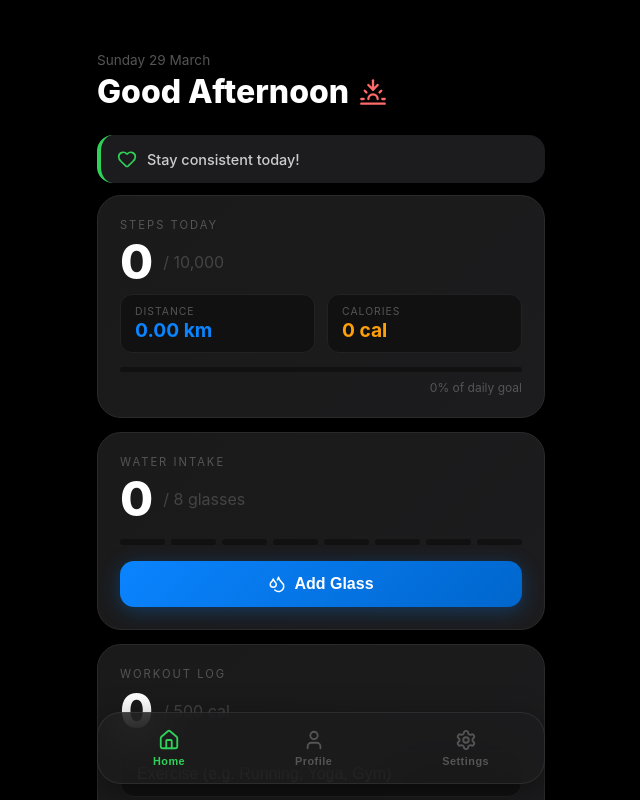
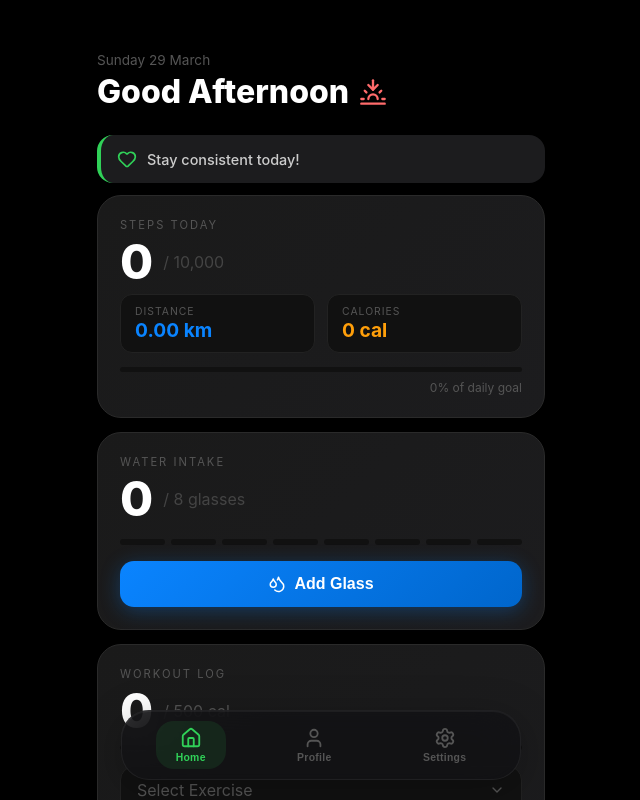
Before and after one commit to tusharbeckham/health-tracker-react, a React (Vite) app: page / in a window 1280 px wide. Shown: the top 800 px of the page, without its empty margins (319-959 px from the left). Built offline with nearby package versions, Linux system fonts and the light colour scheme.

Commit message:
light theme + better nav + 35 exercises + react-spring

```diff
--- a/package.json
+++ b/package.json
@@ -10,6 +10,7 @@
     "preview": "vite preview"
   },
   "dependencies": {
+    "@react-spring/web": "^10.0.3",
     "framer-motion": "^12.38.0",
     "lucide-react": "^1.7.0",
     "react": "^19.2.4",
--- a/src/App.css
+++ b/src/App.css
@@ -12,15 +12,25 @@ body.theme-dark {
     --border: #2a2a2a;
     --text: #ffffff;
     --muted: #555555;
+    --card: linear-gradient(135deg, #1a1a1a, #1c1c1e);
+    --input-bg: #111;
+    --input-border: #222;
+    --nav-bg: rgba(18, 18, 20, 0.85);
+    --nav-border: rgba(255, 255, 255, 0.06);
 }
 
-body.theme-grey {
-    --bg: #1a1a1a;
-    --surface: #2a2a2a;
-    --surface2: #222222;
-    --border: #3a3a3a;
-    --text: #f0f0f0;
-    --muted: #888888;
+body.theme-light {
+    --bg: #f2f2f7;
+    --surface: #ffffff;
+    --surface2: #f2f2f7;
+    --border: #e5e5ea;
+    --text: #000000;
+    --muted: #8e8e93;
+    --card: linear-gradient(135deg, #ffffff, #f9f9f9);
+    --input-bg: #f2f2f7;
+    --input-border: #e5e5ea;
+    --nav-bg: rgba(255, 255, 255, 0.85);
+    --nav-border: rgba(0, 0, 0, 0.08);
 }
 
 body {
@@ -30,6 +40,7 @@ body {
     max-width: 480px;
     margin: 0 auto;
     min-height: 100vh;
+    transition: background 0.3s ease;
 }
 
 /* Animations */
@@ -73,67 +84,76 @@ body {
     opacity: 0;
 }
 
-/* Page */
 .page {
-    padding: 52px 16px 110px;
+    padding: 52px 16px 120px;
 }
 
-/* iOS Floating Bottom Nav */
+/* iOS Floating Nav */
 nav {
     position: fixed;
-    bottom: 16px;
+    bottom: 20px;
     left: 50%;
     transform: translateX(-50%);
-    width: calc(100% - 32px);
-    max-width: 448px;
-    background: rgba(28, 28, 30, 0.75);
-    backdrop-filter: blur(20px);
-    -webkit-backdrop-filter: blur(20px);
+    width: calc(100% - 48px);
+    max-width: 400px;
+    background: var(--nav-bg);
+    backdrop-filter: blur(24px);
+    -webkit-backdrop-filter: blur(24px);
     display: flex;
     justify-content: space-around;
-    padding: 12px 0 12px;
-    border-radius: 24px;
-    border: 1px solid rgba(255, 255, 255, 0.08);
+    align-items: center;
+    padding: 10px 8px 10px;
+    border-radius: 28px;
+    border: 1px solid var(--nav-border);
     z-index: 100;
-    box-shadow: 0 8px 32px rgba(0, 0, 0, 0.4);
+    box-shadow:
+        0 8px 40px rgba(0, 0, 0, 0.25),
+        inset 0 1px 0 rgba(255, 255, 255, 0.05);
 }
 
 nav button {
     background: none;
     border: none;
-    color: #555;
-    font-size: 0.68rem;
+    color: var(--muted);
+    font-size: 0.65rem;
     font-weight: 600;
     display: flex;
     flex-direction: column;
     align-items: center;
-    gap: 4px;
+    gap: 3px;
     cursor: pointer;
-    padding: 4px 28px;
-    letter-spacing: 0.5px;
-    transition: color 0.2s;
+    padding: 6px 20px;
+    border-radius: 18px;
+    letter-spacing: 0.3px;
+    transition: all 0.2s ease;
 }
 
 nav button.active {
     color: #30d158;
+    background: rgba(48, 209, 88, 0.1);
 }
 
-/* Modal overlay */
+nav button:not(.active):hover {
+    color: var(--text);
+}
+
+/* Modal */
 .modal-overlay {
     position: fixed;
     inset: 0;
-    background: rgba(0, 0, 0, 0.7);
+    background: rgba(0, 0, 0, 0.6);
     z-index: 200;
     display: flex;
     align-items: flex-end;
     animation: fadeIn 0.2s ease;
+    backdrop-filter: blur(4px);
 }
 
 .modal-sheet {
-    background: #1c1c1e;
-    border-radius: 24px 24px 0 0;
-    padding: 24px 20px 40px;
+    background: var(--surface);
+    border-radius: 28px 28px 0 0;
+    padding: 28px 20px 48px;
     width: 100%;
     animation: slideUp 0.3s ease;
-    border-top: 1px solid #2a2a2a;
+    border-top: 1px solid var(--border);
 }
--- a/src/pages/WorkoutLog.jsx
+++ b/src/pages/WorkoutLog.jsx
@@ -1,39 +1,57 @@
 import { useState } from "react";
-import { Dumbbell, Flame, CheckCircle, Clock } from "lucide-react";
+import { useSpring, animated } from "@react-spring/web";
+import { Dumbbell, Flame, CheckCircle, Clock, ChevronDown } from "lucide-react";
 
-// MET values — accurate calorie calculation
-const exerciseMET = {
-  running: 9.8,
-  walking: 3.5,
-  cycling: 7.5,
-  swimming: 8.0,
-  "jump rope": 12.3,
-  yoga: 3.0,
-  gym: 5.0,
-  "weight training": 5.0,
-  hiit: 10.0,
-  football: 8.0,
-  basketball: 8.0,
-  cricket: 5.0,
-  badminton: 7.0,
-  dancing: 5.5,
-  "climbing stairs": 8.0,
-  default: 5.0,
-};
+const exerciseList = [
+  // Cardio
+  { name: "Running (8 km/h)", met: 8.3, category: "Cardio" },
+  { name: "Running (12 km/h)", met: 11.5, category: "Cardio" },
+  { name: "Walking (5 km/h)", met: 3.5, category: "Cardio" },
+  { name: "Brisk Walk", met: 4.5, category: "Cardio" },
+  { name: "Cycling (moderate)", met: 7.5, category: "Cardio" },
+  { name: "Cycling (fast)", met: 10.0, category: "Cardio" },
+  { name: "Jump Rope", met: 12.3, category: "Cardio" },
+  { name: "Swimming", met: 8.0, category: "Cardio" },
+  { name: "Rowing", met: 7.0, category: "Cardio" },
+  { name: "Stair Climbing", met: 8.0, category: "Cardio" },
+  { name: "Elliptical", met: 6.0, category: "Cardio" },
+  { name: "Treadmill", met: 8.0, category: "Cardio" },
+  // Strength
+  { name: "Weight Training", met: 5.0, category: "Strength" },
+  { name: "Powerlifting", met: 6.0, category: "Strength" },
+  { name: "Bodyweight (Push-ups etc)", met: 4.5, category: "Strength" },
+  { name: "Kettlebell", met: 8.0, category: "Strength" },
+  { name: "CrossFit", met: 10.0, category: "Strength" },
+  // HIIT
+  { name: "HIIT", met: 10.0, category: "HIIT" },
+  { name: "Tabata", met: 11.0, category: "HIIT" },
+  { name: "Circuit Training", met: 8.0, category: "HIIT" },
+  // Sports
+  { name: "Football", met: 8.0, category: "Sports" },
+  { name: "Basketball", met: 8.0, category: "Sports" },
+  { name: "Cricket", met: 5.0, category: "Sports" },
+  { name: "Badminton", met: 7.0, category: "Sports" },
+  { name: "Tennis", met: 8.0, category: "Sports" },
+  { name: "Volleyball", met: 6.0, category: "Sports" },
+  { name: "Table Tennis", met: 4.5, category: "Sports" },
+  // Mind-Body
+  { name: "Yoga", met: 3.0, category: "Mind-Body" },
+  { name: "Pilates", met: 3.5, category: "Mind-Body" },
+  { name: "Stretching", met: 2.5, category: "Mind-Body" },
+  { name: "Meditation", met: 1.5, category: "Mind-Body" },
+  // Other
+  { name: "Dancing", met: 5.5, category: "Other" },
+  { name: "Martial Arts", met: 10.0, category: "Other" },
+  { name: "Boxing", met: 9.0, category: "Other" },
+  { name: "Rock Climbing", met: 8.0, category: "Other" },
+  { name: "Hiking", met: 6.0, category: "Other" },
+  { name: "Zumba", met: 6.5, category: "Other" },
+];
 
 function getCalories(exerciseName, durationMins) {
   const weight = Number(localStorage.getItem("profile_weight")) || 70;
-  const name = exerciseName.toLowerCase();
-  let met = exerciseMET.default;
-
-  for (const key in exerciseMET) {
-    if (name.includes(key)) {
-      met = exerciseMET[key];
-      break;
-    }
-  }
-
-  // Formula: Calories = MET × weight(kg) × duration(hours)
+  const found = exerciseList.find((e) => e.name === exerciseName);
+  const met = found ? found.met : 5.0;
   return Math.round(met * weight * (durationMins / 60));
 }
 
@@ -46,13 +64,29 @@ function WorkoutLog() {
   );
   const [name, setName] = useState("");
   const [duration, setDuration] = useState("");
+  const [showDropdown, setShowDropdown] = useState(false);
+  const [selectedCategory, setSelectedCategory] = useState("All");
 
   const calGoal = Number(localStorage.getItem("goal_calories")) || 500;
   const isGoalDone = totalCal >= calGoal;
 
+  const categories = ["All", ...new Set(exerciseList.map((e) => e.category))];
+  const filteredExercises =
+    selectedCategory === "All"
+      ? exerciseList
+      : exerciseList.filter((e) => e.category === selectedCategory);
+
+  const previewCal =
+    name && duration ? getCalories(name, Number(duration)) : null;
+
+  const calBarWidth = useSpring({
+    width: `${Math.min((totalCal / calGoal) * 100, 100)}%`,
+    config: { tension: 120, friction: 20 },
+  });
+
   function addWorkout() {
     if (name === "") {
-      alert("Please enter exercise name!");
+      alert("Please select an exercise!");
       return;
     }
     if (Number(duration) < 1 || Number(duration) > 300) {
@@ -78,17 +112,17 @@ function WorkoutLog() {
   return (
     <div
       style={{
-        background: "linear-gradient(135deg, #1a1a1a, #1c1c1e)",
+        background: "var(--card)",
         borderRadius: "24px",
         padding: "22px",
         marginBottom: "14px",
-        border: "1px solid #2a2a2a",
+        border: "1px solid var(--border)",
       }}
     >
       <p
         style={{
           fontSize: "0.7rem",
-          color: "#555",
+          color: "var(--muted)",
           textTransform: "uppercase",
           letterSpacing: "2px",
           marginBottom: "6px",
@@ -102,21 +136,46 @@ function WorkoutLog() {
           display: "flex",
           alignItems: "center",
           gap: "10px",
-          marginBottom: "16px",
+          marginBottom: "10px",
         }}
       >
         <span
           style={{
             fontSize: "3rem",
             fontWeight: "800",
-            color: isGoalDone ? "#ff9f0a" : "#fff",
+            color: isGoalDone ? "#ff9f0a" : "var(--text)",
             lineHeight: 1,
           }}
         >
           {totalCal}
         </span>
-        <span style={{ fontSize: "1rem", color: "#444" }}>/ {calGoal} cal</span>
+        <span style={{ fontSize: "1rem", color: "var(--muted)" }}>
+          / {calGoal} cal
+        </span>
         {isGoalDone && <CheckCircle size={24} color="#ff9f0a" />}
+      </div>
+
+      {/* Animated progress bar */}
+      <div
+        style={{
+          background: "var(--input-bg)",
+          borderRadius: "99px",
+          height: "5px",
+          marginBottom: "16px",
+          overflow: "hidden",
+        }}
+      >
+        <animated.div
+          style={{
+            ...calBarWidth,
+            height: "100%",
+            background: isGoalDone
+              ? "#ff9f0a"
+              : "linear-gradient(90deg, #ff9f0a, #ffcc00)",
+            borderRadius: "99px",
+            boxShadow: "0 0 8px rgba(255,159,10,0.5)",
+          }}
+        />
       </div>
 
       {isGoalDone && (
@@ -141,24 +200,108 @@ function WorkoutLog() {
         </div>
       )}
 
-      <input
-        type="text"
-        placeholder="Exercise (e.g. Running, Yoga, Gym)"
-        value={name}
-        onChange={(e) => setName(e.target.value)}
+      {/* Exercise selector */}
+      <div style={{ position: "relative", marginBottom: "10px" }}>
+        <div
+          onClick={() => setShowDropdown(!showDropdown)}
           style={{
             width: "100%",
             padding: "13px 16px",
-          background: "#111",
-          border: "1px solid #222",
+            background: "var(--input-bg)",
+            border: "1px solid var(--input-border)",
             borderRadius: "14px",
-          color: "#fff",
+            color: name ? "var(--text)" : "var(--muted)",
             fontSize: "1rem",
-          marginBottom: "10px",
-          outline: "none",
+            cursor: "pointer",
+            display: "flex",
+            justifyContent: "space-between",
+            alignItems: "center",
           }}
-      />
+        >
+          {name || "Select Exercise"}
+          <ChevronDown size={16} color="var(--muted)" />
+        </div>
 
+        {showDropdown && (
+          <div
+            style={{
+              position: "absolute",
+              top: "100%",
+              left: 0,
+              right: 0,
+              background: "#1c1c1e",
+              border: "1px solid #2a2a2a",
+              borderRadius: "14px",
+              zIndex: 50,
+              maxHeight: "280px",
+              overflow: "hidden",
+              marginTop: "6px",
+              boxShadow: "0 8px 32px rgba(0,0,0,0.4)",
+            }}
+          >
+            {/* Category filter */}
+            <div
+              style={{
+                display: "flex",
+                gap: "6px",
+                padding: "10px",
+                overflowX: "auto",
+                borderBottom: "1px solid #2a2a2a",
+              }}
+            >
+              {categories.map((cat) => (
+                <button
+                  key={cat}
+                  onClick={() => setSelectedCategory(cat)}
+                  style={{
+                    padding: "4px 12px",
+                    borderRadius: "99px",
+                    border: "none",
+                    background:
+                      selectedCategory === cat ? "#ff9f0a" : "#2a2a2a",
+                    color: selectedCategory === cat ? "#000" : "#888",
+                    fontSize: "0.75rem",
+                    fontWeight: "600",
+                    cursor: "pointer",
+                    whiteSpace: "nowrap",
+                  }}
+                >
+                  {cat}
+                </button>
+              ))}
+            </div>
+            {/* Exercise list */}
+            <div style={{ overflowY: "auto", maxHeight: "200px" }}>
+              {filteredExercises.map((ex) => (
+                <div
+                  key={ex.name}
+                  onClick={() => {
+                    setName(ex.name);
+                    setShowDropdown(false);
+                  }}
+                  style={{
+                    padding: "12px 16px",
+                    cursor: "pointer",
+                    display: "flex",
+                    justifyContent: "space-between",
+                    alignItems: "center",
+                    borderBottom: "1px solid #1a1a1a",
+                  }}
+                >
+                  <span style={{ color: "#ccc", fontSize: "0.9rem" }}>
+                    {ex.name}
+                  </span>
+                  <span style={{ color: "#ff9f0a", fontSize: "0.75rem" }}>
+                    MET {ex.met}
+                  </span>
+                </div>
+              ))}
+            </div>
+          </div>
+        )}
+      </div>
+
+      {/* Duration input */}
       <div style={{ position: "relative", marginBottom: "10px" }}>
         <input
           type="number"
@@ -170,17 +313,17 @@ function WorkoutLog() {
           style={{
             width: "100%",
             padding: "13px 16px",
-            background: "#111",
-            border: "1px solid #222",
+            background: "var(--input-bg)",
+            border: "1px solid var(--input-border)",
             borderRadius: "14px",
-            color: "#fff",
+            color: "var(--text)",
             fontSize: "1rem",
             outline: "none",
           }}
         />
         <Clock
           size={16}
-          color="#555"
+          color="var(--muted)"
           style={{
             position: "absolute",
             right: "16px",
@@ -190,16 +333,18 @@ function WorkoutLog() {
         />
       </div>
 
-      {name && duration && (
+      {/* Preview calories */}
+      {previewCal && (
         <p
           style={{
-            fontSize: "0.8rem",
+            fontSize: "0.85rem",
             color: "#ff9f0a",
             marginBottom: "10px",
             textAlign: "center",
+            fontWeight: "600",
           }}
         >
-          ≈ {getCalories(name, Number(duration))} calories will be burned
+          ≈ {previewCal} calories will be burned
         </p>
       )}
 
@@ -236,22 +381,26 @@ function WorkoutLog() {
           <div
             key={i}
             style={{
-              background: "#111",
+              background: "var(--input-bg)",
               padding: "12px 16px",
               borderRadius: "14px",
               marginBottom: "8px",
               display: "flex",
               justifyContent: "space-between",
               alignItems: "center",
-              border: "1px solid #222",
+              border: "1px solid var(--input-border)",
             }}
           >
             <div>
-              <span style={{ color: "#ccc", fontSize: "0.9rem" }}>
+              <span style={{ color: "var(--text)", fontSize: "0.9rem" }}>
                 {w.name}
               </span>
               <p
-                style={{ color: "#555", fontSize: "0.75rem", marginTop: "2px" }}
+                style={{
+                  color: "var(--muted)",
+                  fontSize: "0.75rem",
+                  marginTop: "2px",
+                }}
               >
                 {w.duration} mins
               </p>
```
Also changed, not shown: 1 other file (tests, documents, lock files or other folders). Lines whose indentation alone changed are shown as unchanged.
